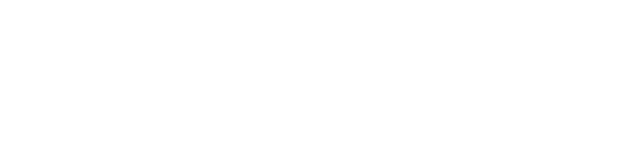
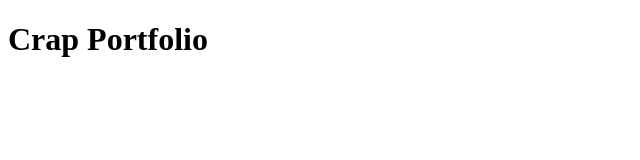
Before and after one commit to Expolite/crap-portfolio, a plain HTML site: page index.html in a window 1280 px wide. Shown: the whole page, without its empty margins (0-640 px from the left). Drawn offline with Linux system fonts and the light colour scheme.

Commit message:
added index html

```diff
--- a/index.html
+++ b/index.html
@@ -7,5 +7,7 @@
 </head>
 <body>
 
+	<h1>Crap Portfolio</h1>
+
 </body>
 </html>
```
